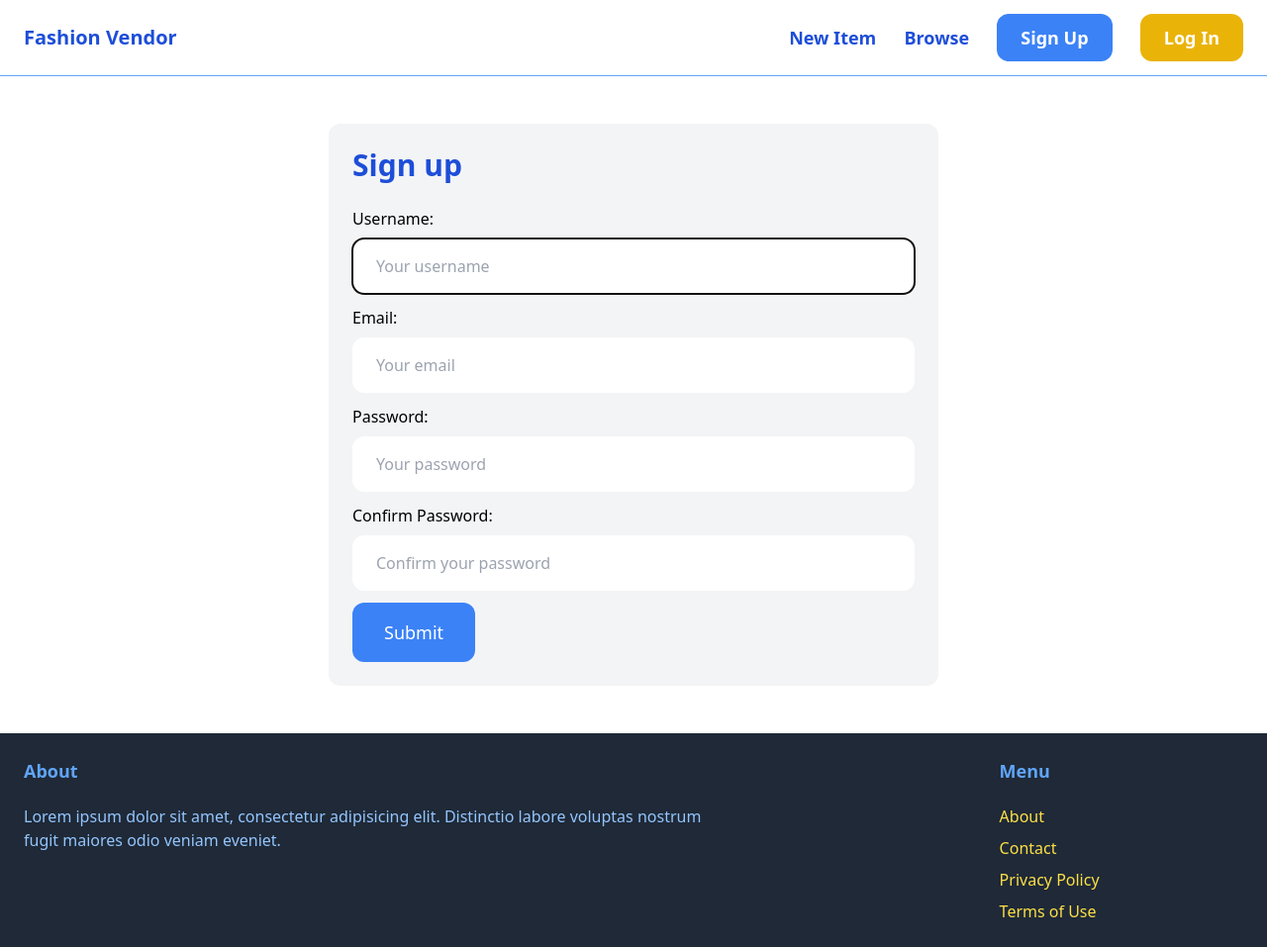
After one commit to houdinipapi/Fashion-Vendor-App, a Django app: page /signup/ in a window 1280 px wide. The commit adds this page. Shown: the whole page at 99% size. Run offline with Django 5.2, Linux system fonts and the light colour scheme; some libraries are stand-ins or nearby versions.

Commit message:
Update .hintrc and urls.py, add signup functionality

```diff
--- a/Fashion_Vendor/Fashion_Vendor/urls.py
+++ b/Fashion_Vendor/Fashion_Vendor/urls.py
@@ -19,11 +19,11 @@ from django.conf.urls.static import static
 from django.contrib import admin
 from django.urls import path, include
 
-from core.views import index, contact
+# from core.views import index, contact
 
 urlpatterns = [
-    path("", index, name="index"),
+    path("", include("core.urls")),
     path("items/", include("item.urls")),
-    path("contact/", contact, name="contact"),
+    # path("contact/", contact, name="contact"),
     path("admin/", admin.site.urls),
 ] + static(settings.MEDIA_URL, document_root=settings.MEDIA_ROOT)
--- /dev/null
+++ b/Fashion_Vendor/core/forms.py
@@ -0,0 +1,45 @@
+from django import forms
+from django.contrib.auth.forms import UserCreationForm
+from django.contrib.auth.models import User
+
+
+class SignupForm(UserCreationForm):
+    class Meta:
+        model = User
+        fields = ("username", "email", "password1", "password2")
+
+    username = forms.CharField(
+        widget=forms.TextInput(
+            attrs={
+                "placeholder": "Your username",
+                "class": "w-full py-4 px-6 rounded-xl",
+            }
+        )
+    )
+
+    email = forms.CharField(
+        widget=forms.EmailInput(
+            attrs={
+                "placeholder": "Your email",
+                "class": "w-full py-4 px-6 rounded-xl",
+            }
+        )
+    )
+
+    password1 = forms.CharField(
+        widget=forms.PasswordInput(
+            attrs={
+                "placeholder": "Your password",
+                "class": "w-full py-4 px-6 rounded-xl",
+            }
+        )
+    )
+
+    password2 = forms.CharField(
+        widget=forms.PasswordInput(
+            attrs={
+                "placeholder": "Confirm your password",
+                "class": "w-full py-4 px-6 rounded-xl",
+            }
+        )
+    )
--- a/Fashion_Vendor/core/templates/core/base.html
+++ b/Fashion_Vendor/core/templates/core/base.html
@@ -28,7 +28,7 @@
             <a href="#" class="text-lg font-semibold text-blue-700 hover:text-blue-400">Browse</a>
 
             <!-- Sign Up Button -->
-            <a href="#" class="px-6 py-3 text-lg font-semibold bg-blue-500 text-white rounded-xl hover:bg-blue-700">Sign Up</a>
+            <a href="{% url 'core:signup' %}" class="px-6 py-3 text-lg font-semibold bg-blue-500 text-white rounded-xl hover:bg-blue-700">Sign Up</a>
 
             <!-- Log In Button -->
             <a href="#" class="px-6 py-3 text-lg font-semibold bg-yellow-500 text-white rounded-xl hover:bg-yellow-700">Log In</a>
@@ -58,7 +58,7 @@
 
             <ul class="space-y-2">
                 <li><a href="#" class="text-yellow-300 hover:text-yellow-600">About</a></li>
-                <li><a href="{% url 'contact' %}" class="text-yellow-300 hover:text-yellow-600">Contact</a></li>
+                <li><a href="{% url 'core:contact' %}" class="text-yellow-300 hover:text-yellow-600">Contact</a></li>
                 <li><a href="#" class="text-yellow-300 hover:text-yellow-600">Privacy Policy</a></li>
                 <li><a href="#" class="text-yellow-300 hover:text-yellow-600">Terms of Use</a></li>
 
--- /dev/null
+++ b/Fashion_Vendor/core/templates/core/signup.html
@@ -0,0 +1,53 @@
+{% extends "core/base.html" %}
+
+{% block title %}Sign Up{% endblock %}
+
+{% block content %}
+<div class="w-1/2 my-6 mx-auto p-6 bg-gray-100 rounded-xl">
+    <h1 class="mb-6 text-3xl font-semibold text-blue-700">Sign up</h1>
+
+    <form action="." method="post">
+        {% csrf_token %}
+
+        <!-- {{ form.as_p}} -->
+
+
+        <div class="mb-3">
+            <label class="inline-block mb-2">Username:</label><br>
+            {{ form.username }}
+            {{ form.username.errors }}
+        </div>
+
+        <div class="mb-3">
+            <label class="inline-block mb-2">Email:</label><br>
+            {{ form.email }}
+            {{ form.email.errors }}
+        </div>
+
+        <div class="mb-3">
+            <label class="inline-block mb-2">Password:</label><br>
+            {{ form.password1 }}
+            {{ form.password1.errors }}
+        </div>
+
+        <div class="mb-3">
+            <label class="inline-block mb-2">Confirm Password:</label><br>
+            {{ form.password2 }}
+            {{ form.password2.errors }}
+        </div>
+
+        {% if form.errors or form.non_field_errors %}
+            <div class="mb-3 p-6 bg-red-100 rounded-xl">
+                {% for field in form %}
+                    {{ field.errors }}
+                {% endfor %}
+
+                {{ form.non_field_errors }}
+            </div>
+        {% endif %}
+
+        <button class="py-4 px-8 text-lg bg-blue-500 hover:bg-blue-700 rounded-xl text-white">Submit</button>
+    </form>
+
+</div>
+{% endblock %}
--- /dev/null
+++ b/Fashion_Vendor/core/urls.py
@@ -0,0 +1,11 @@
+from django.urls import path
+
+from . import views
+
+app_name = "core"
+
+urlpatterns = [
+    path("", views.index, name="index"),
+    path("contact/", views.contact, name="contact"),
+    path("signup/", views.signup, name="signup"),
+]
--- a/Fashion_Vendor/core/views.py
+++ b/Fashion_Vendor/core/views.py
@@ -1,6 +1,7 @@
-from django.shortcuts import render
+from django.shortcuts import render, redirect
 
 from item.models import Category, Item
+from .forms import SignupForm
 
 # Create your views here.
 def index(request):
@@ -16,3 +17,19 @@ def index(request):
 
 def contact(request):
     return render(request, 'core/contact.html')
+
+
+def signup(request):
+    if request.method == "POST":
+        form = SignupForm(request.POST)
+
+        if form.is_valid():
+            form.save()
+
+            return redirect('login/')
+    else:
+        form = SignupForm()
+
+    return render(request, 'core/signup.html', {
+        'form': form
+    })
```
Also changed, not shown: Fashion_Vendor/db.sqlite3, 1 other file.
